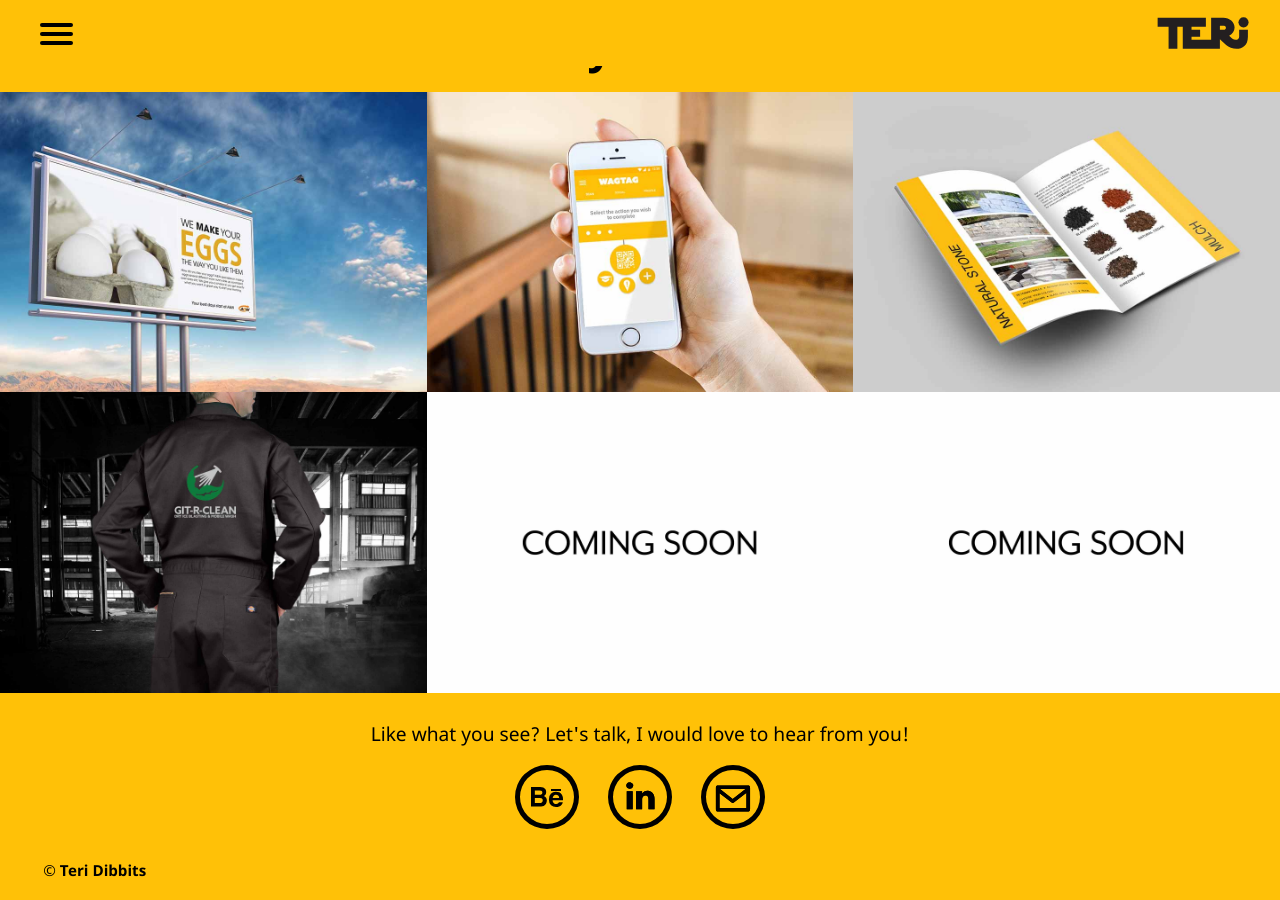
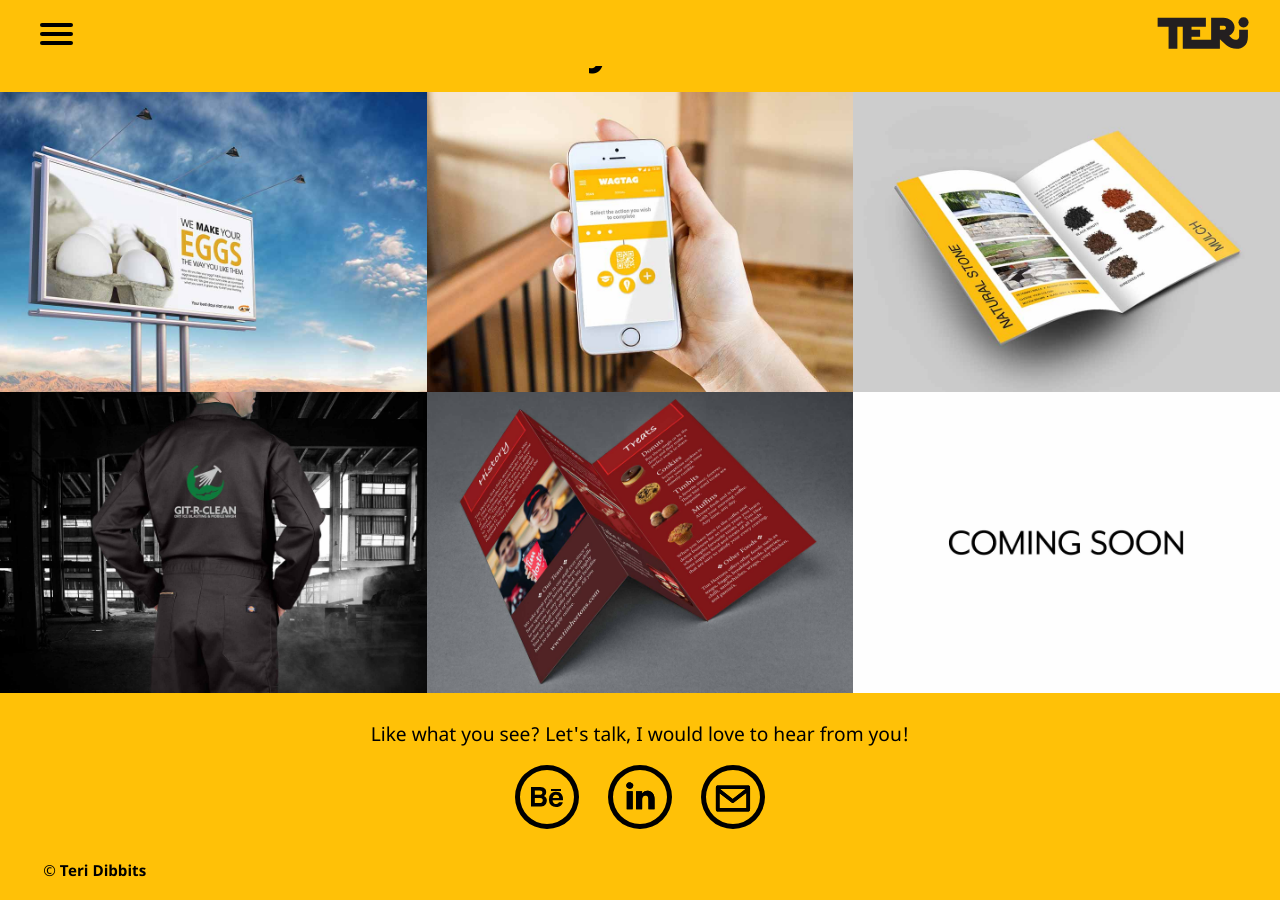
Before and after one commit to TeriDibbits/teridibbits.ca, a Jekyll site: the page built from index.html, in a window 1280 px wide and 900 px high, scrolled down 1508 px. Built offline with Jekyll 4.4.1, drawn with Linux system fonts in a browser that asks for light colours.

Commit message:
added borhucre page and images

```diff
--- a/index.html
+++ b/index.html
@@ -40,6 +40,7 @@ description: "Welcome to my portfolio website where you can view my work and lea
           </div>
         </a>
       </div>
+
       <div class="unit xs-1 s-1 m-1-2 l-1-3 xl-1-3 container">
         <a itemprop="url" href="{{site.baseurl}}/pages/booklet/">
           <img itemprop="image" class="work-img" src="{{site.baseurl}}/images/project-3.jpg" alt="Booklet Design image of the booklet being held and displaying a spread">
@@ -61,9 +62,9 @@ description: "Welcome to my portfolio website where you can view my work and lea
       </div>
       <div class="unit xs-1 s-1 m-1-2 l-1-3 xl-1-3 container">
         <a itemprop="url" href="{{site.baseurl}}/pages/popdisplay/">
-          <img itemprop="image" class="work-img" src="{{site.baseurl}}/images/project-6.jpg" alt="UI Design image of a hand holding a phone displaying a screen of the app">
+          <img itemprop="image" class="work-img" src="{{site.baseurl}}/images/project-5.jpg" alt="Tim Hortons Brochure">
           <div class="overlay">
-            <p itemprop="description" class="work-text regular-body">POP Display</p>
+            <p itemprop="description" class="work-text regular-body">Brochure</p>
           </div>
         </a>
       </div>
--- a/pages/popdisplay.html
+++ b/pages/brochure.html
@@ -1,6 +1,6 @@
 ---
 layout: default
-banner_img: banner-project6.jpg
+banner_img: banner-brochure.jpg
 title: "UI Design · Teri Dibbits Portfolio"
 description: "UI design and flow for an app called WagTag that is paired with a wearable."
 ---
```
Also changed, not shown: images/banner-brochure.jpg (added), images/project-5.jpg.
